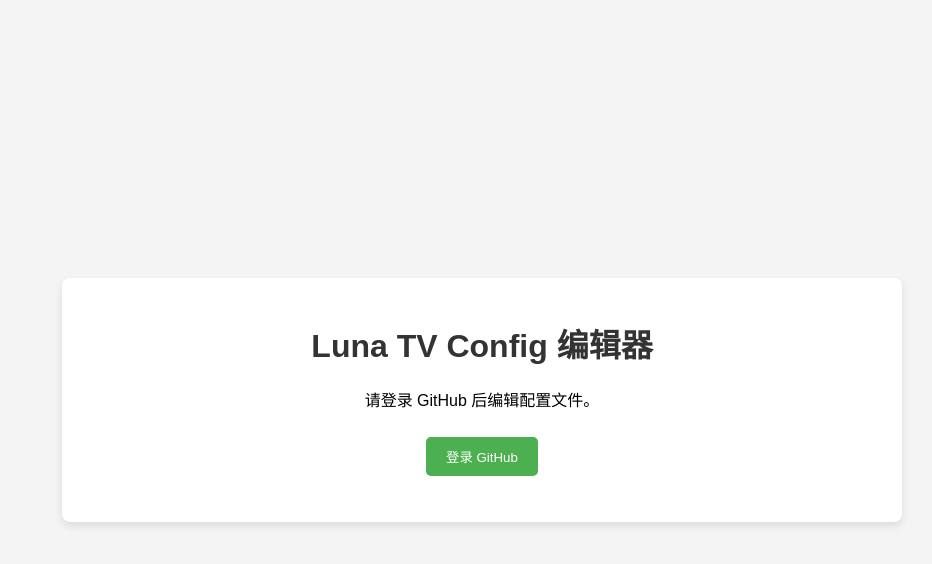
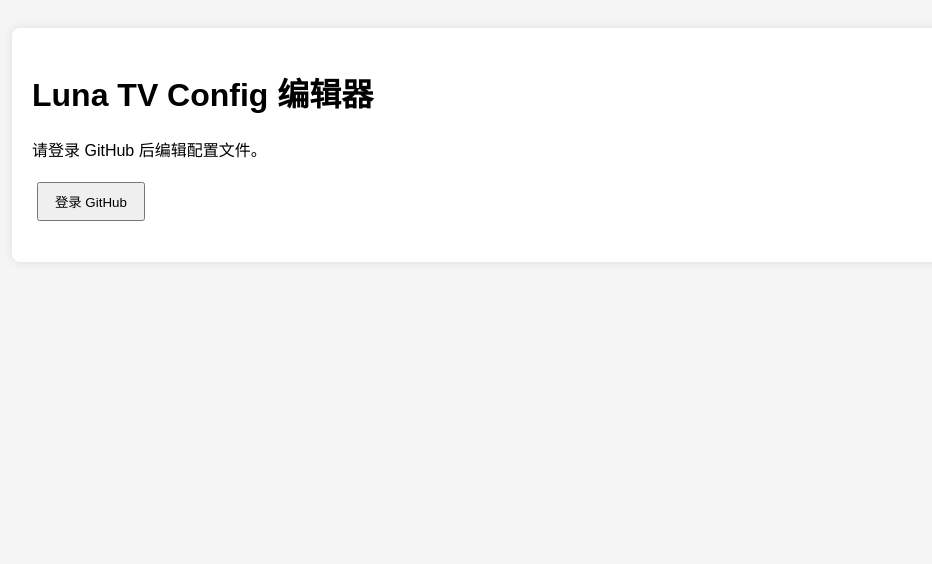
Before and after one commit to zyunling/LunaTV-config, a website: page web-editor/index.html in a window 1280 px wide. Shown: the whole page, without its empty margins (158-1090 px from the left). Drawn offline with nearby package versions, Linux system fonts and the light colour scheme.

Commit message:
Update style.css

```diff
--- a/web-editor/style.css
+++ b/web-editor/style.css
@@ -1,53 +1,23 @@
-/* 基本样式 */
 body {
     font-family: Arial, sans-serif;
-    background-color: #f4f4f4;
-    display: flex;
-    justify-content: center;
-    align-items: center;
-    height: 100vh;
-    margin: 0;
+    padding: 20px;
+    background: #f5f5f5;
 }
-
 .container {
-    background-color: white;
+    max-width: 900px;
+    margin: auto;
+    background: white;
+    padding: 20px;
     border-radius: 8px;
-    padding: 20px;
-    box-shadow: 0 4px 8px rgba(0, 0, 0, 0.1);
-    text-align: center;
-    width: 80%;
-    max-width: 800px;
+    box-shadow: 0 0 10px rgba(0,0,0,0.1);
 }
-
-h1 {
-    color: #333;
+button {
+    margin: 5px;
+    padding: 8px 16px;
 }
-
-button {
-    padding: 10px 20px;
-    background-color: #4CAF50;
-    color: white;
-    border: none;
-    border-radius: 5px;
-    cursor: pointer;
-    margin: 10px;
-}
-
-button:hover {
-    background-color: #45a049;
-}
-
 textarea {
     width: 100%;
-    margin-top: 20px;
-    border: 1px solid #ddd;
-    border-radius: 5px;
-    font-family: "Courier New", monospace;
+    margin-top: 10px;
+    font-family: monospace;
     font-size: 14px;
-    padding: 10px;
 }
-
-#status {
-    font-size: 16px;
-    margin-top: 10px;
-}
```
